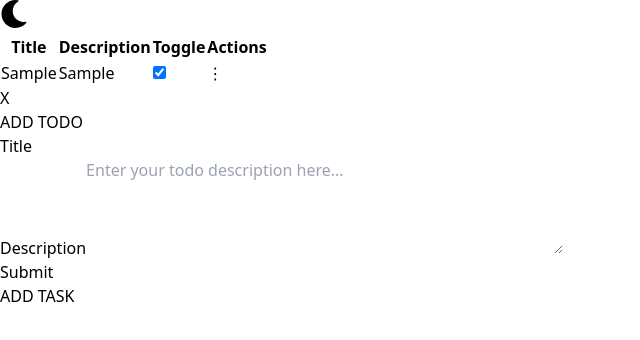
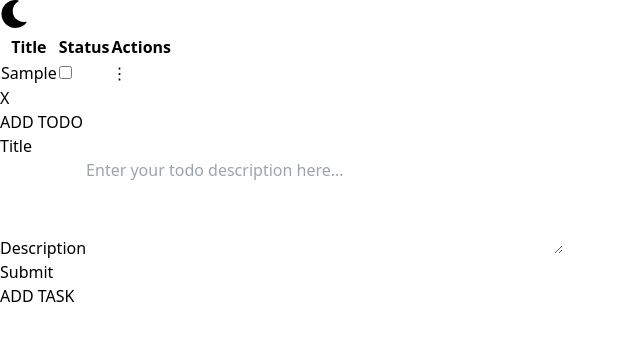
Before and after one commit to BabsTech-sbm/Todo, a React (Vite) app: page / in a window 1280 px wide. Both pictures are taken after typing "Sample", "Sample" into the empty fields and a click on the button "Submit". Shown: the top 340 px of the page, without its empty margins (0-640 px from the left). Built offline with nearby package versions, Linux system fonts and the light colour scheme.

Commit message:
added delete funtion

```diff
--- a/src/Context/TodoContext.tsx
+++ b/src/Context/TodoContext.tsx
@@ -30,7 +30,7 @@ export const TodoProvider: React.FC<TodoProviderProps> = ({ children }) => {
       id: Date.now(),
       title,
       description,
-      completed: true,
+      completed: false,
     };
     setTodos([...todos, newTodo]);
   };
@@ -44,8 +44,14 @@ export const TodoProvider: React.FC<TodoProviderProps> = ({ children }) => {
     );
   };
 
+const deleteTodo = (id: number) => {
+    setTodos(
+      todos.filter((todo) =>
+        todo.id !== id)
+        );
+  };
   return (
-    <TodoContext.Provider value={{ todos, addTodo, toggleTodo }}>
+    <TodoContext.Provider value={{ todos, addTodo, toggleTodo, deleteTodo }}>
       {children}
     </TodoContext.Provider>
   );
--- a/src/components/Todo.tsx
+++ b/src/components/Todo.tsx
@@ -2,7 +2,7 @@ import {useState} from 'react'
 import { useTodos } from "../Context/TodoContext.tsx";
 
 const Todo = () => {
-  const { todos, toggleTodo } = useTodos();
+  const { todos, toggleTodo, deleteTodo } = useTodos();
   const [openDropdown, setOpenDropdown] = useState<number | null>(null); // Track open dropdown ID
 
   const handleDropdownToggle = (id: number) => {
@@ -18,8 +18,8 @@ const Todo = () => {
             <thead>
               <tr className="bg-blue-500 dark:bg-blue-700 text-white text-left text-sm sm:text-base">
                 <th className="p-4">Title</th>
-                <th className="p-4">Description</th>
-                <th className="p-4 text-center">Toggle</th>
+
+                <th className="p-4 text-center">Status</th>
                 <th className="p-4 text-center">Actions</th>
               </tr>
             </thead>
@@ -29,10 +29,12 @@ const Todo = () => {
               {todos.map((todo) => (
                 <tr
                   key={todo.id}
-                  className="  border-b border-gray-300 dark:border-gray-700 text-gray-800 dark:text-gray-200 hover:bg-gray-200 dark:hover:bg-gray-700 transition"
+                  className="  border-b border-gray-300 dark:border-gray-700 text-gray-800 dark:text-gray-200 transition  "
                 >
-                  <td className={`p-4 ${todo.completed ? "line-through": ""}`}>{todo.title}</td>
-                  <td className={`p-4 ${todo.completed ? "line-through": ""}`}>{todo.description}</td>
+                  <td className={`p-4 ${todo.completed ? "text-gray-400 select-none": ""} `}
+
+                  >{todo.title}</td>
+
                   <td className="p-4 text-center">
                     <input
                       type="checkbox"
@@ -45,10 +47,15 @@ const Todo = () => {
                     {/* Dropdown Menu */}
                     {openDropdown === todo.id && (
                       <div className=" absolute bottom-full right-0 mb-2 w-32 bg-white dark:bg-gray-800 border border-gray-300 dark:border-gray-700 rounded shadow-lg z-50 ">
+
+                        <button className="block w-full text-left px-4 py-2 text-green-500 hover:bg-gray-200 dark:hover:bg-gray-700">
+                          Info
+                        </button>
+
                         <button className="block w-full text-left px-4 py-2 text-gray-700 dark:text-gray-200 hover:bg-gray-200 dark:hover:bg-gray-700">
                           Edit
                         </button>
-                        <button className="block w-full text-left px-4 py-2 text-red-500 hover:bg-gray-200 dark:hover:bg-gray-700">
+                        <button className="block w-full text-left px-4 py-2 text-red-500 hover:bg-gray-200 dark:hover:bg-gray-700" onClick= {()=>{deleteTodo(todo.id)}}>
                           Delete
                         </button>
 
```
